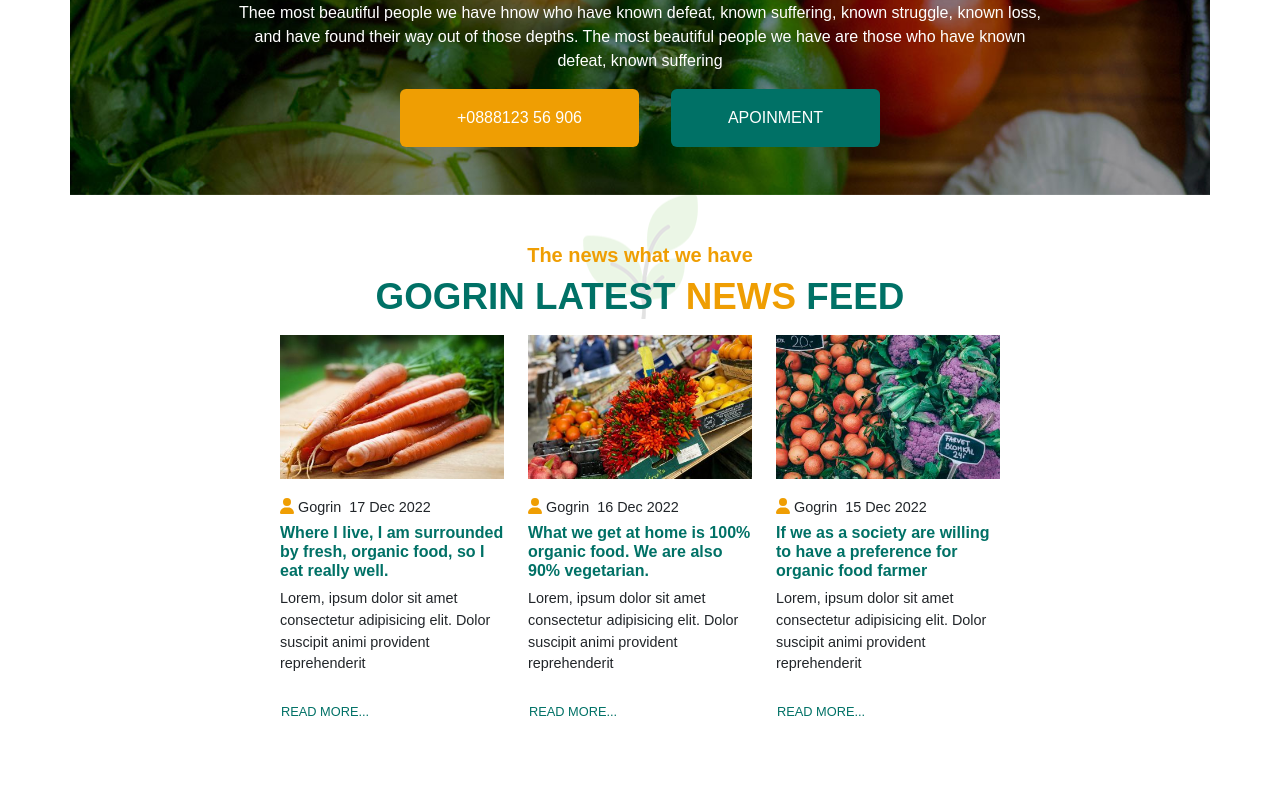
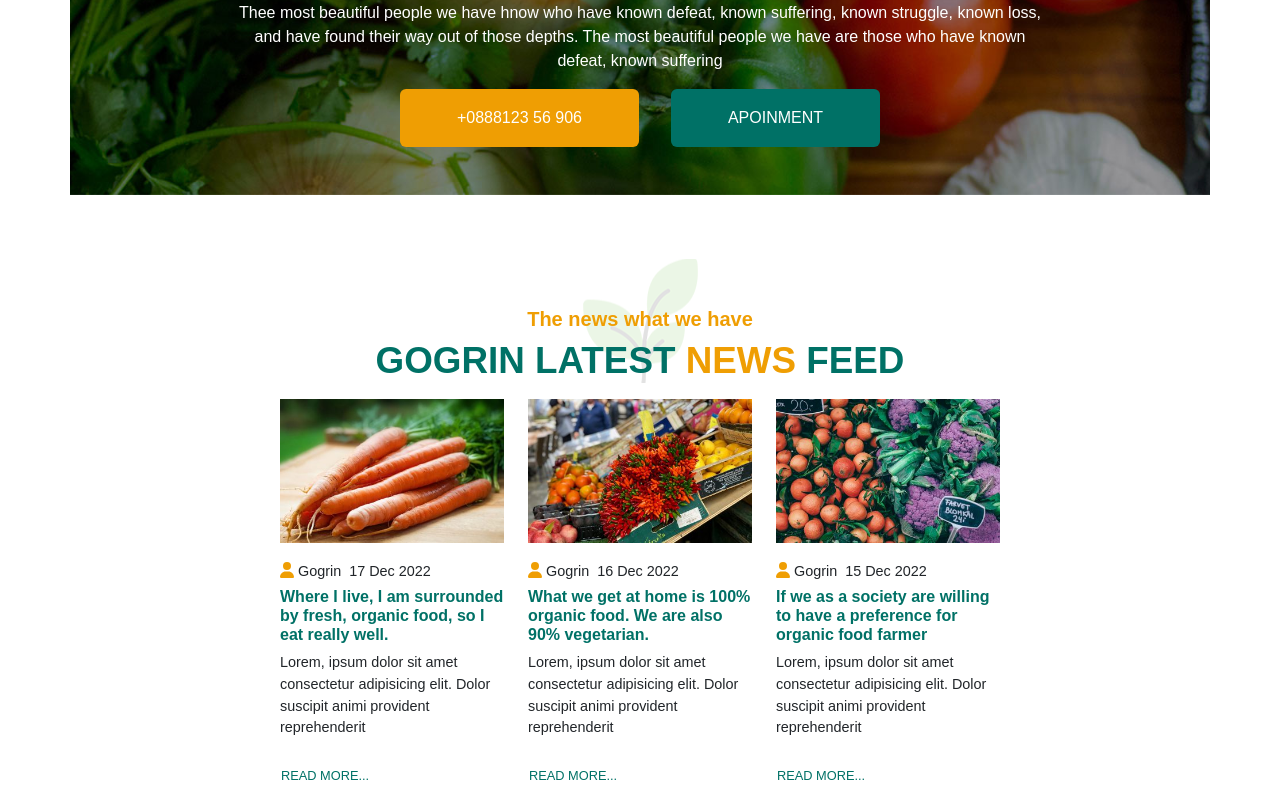
Before and after one commit to Flopiras/proj-html-vuejs, a Vue app: page / in a window 1280 px wide. Shown: the part 4311-5111 px from the top of the page. Before the commit the page ends 5047 px from the top, so only its background shows below. Built offline with nearby package versions, Linux system fonts and the light colour scheme.

Commit message:
add margin

```diff
--- a/src/components/main/SectionNews.vue
+++ b/src/components/main/SectionNews.vue
@@ -34,6 +34,10 @@ export default {
 </template>
 
 <style lang="scss" scoped>
+section {
+    margin-top: 4rem;
+}
+
 .section-title {
     text-align: center;
     padding-top: 3rem;
```
